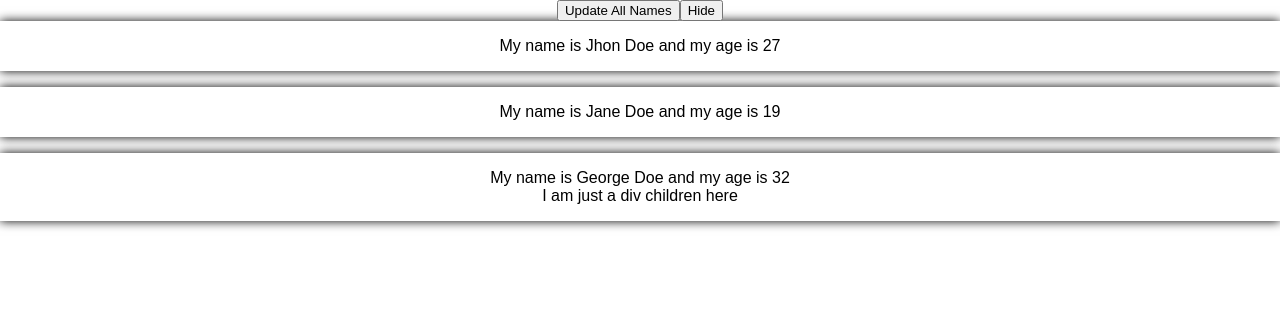
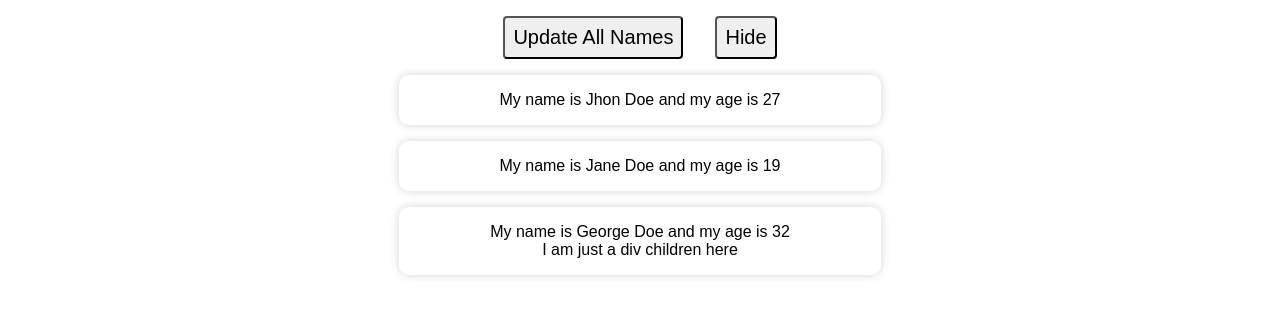
Before and after one commit to alansaldivar87/react-complete-guide, a React (Create React App) app: page / in a window 1280 px wide. Both pictures are taken after a click on the button "Show". Shown: the top 316 px of the page. Built offline with nearby package versions, Linux system fonts and the light colour scheme.

Commit message:
Wrap App with Radium

```diff
--- a/src/App.css
+++ b/src/App.css
@@ -2,27 +2,9 @@
   text-align: center;
 }
 
-.App-logo {
-  animation: App-logo-spin infinite 20s linear;
-  height: 80px;
+.personsList {
+  display: flex;
+  flex-direction: column;
+  justify-content: center;
+  align-items: center;
 }
-
-.App-header {
-  background-color: #222;
-  height: 150px;
-  padding: 20px;
-  color: white;
-}
-
-.App-title {
-  font-size: 1.5em;
-}
-
-.App-intro {
-  font-size: large;
-}
-
-@keyframes App-logo-spin {
-  from { transform: rotate(0deg); }
-  to { transform: rotate(360deg); }
-}
--- a/src/App.js
+++ b/src/App.js
@@ -1,7 +1,7 @@
 import React, { Fragment, useState } from 'react'
 import PropTypes from 'prop-types'
 import Person from './components/Person'
-import Radium from 'radium'
+import Radium, { StyleRoot } from 'radium'
 import './App.css'
 
 const App = props => {
@@ -95,21 +95,42 @@ const App = props => {
 		showPersons
 	} = state
 
+	const btnStyle = {
+		fontSize: '20px',
+		cursor: 'pointer',
+		padding: '8px',
+		borderRadius: '4px',
+		margin: '1rem',
+		':hover': {
+			backgroundColor: 'white'
+		}
+	}
+
 	return (
+		<StyleRoot>
 			<div className="App">
 				<button
+					key="buttonUpdate"
+					style={ btnStyle }
 					onClick={ updateAllNames }
 				>
 					Update All Names
 				</button>
 				<button
+					key="buttonToggle"
+					style={ btnStyle }
 					onClick={ toggleShowPersons }
 				>
 					{ showPersons ? 'Hide' : 'Show' }
 				</button>
 
+				<div
+					className="personsList"
+				>
 					{ showPersons && [...persons.values()].map(renderPerson) }
 				</div>
+			</div>
+		</StyleRoot>
 	)
 }
 
--- a/src/components/Person/index.js
+++ b/src/components/Person/index.js
@@ -1,6 +1,7 @@
 import React from 'react'
 import PropTypes from 'prop-types'
 import classNames from 'classnames'
+import Radium from 'radium'
 import './styles.scss'
 
 const person = props => {
@@ -12,8 +13,16 @@ const person = props => {
 		customClick
 	} = props
 
+	// Possible with Radium
+	const style = {
+		'@media (min-width: 500px)': {
+			width: '450px'
+		}
+	}
+
 	return (
 		<div
+			style={ style }
 			className={
 				classNames(
 					classname,
@@ -36,4 +45,4 @@ person.propTypes = {
 	customClick: PropTypes.func
 }
 
-export default person
+export default Radium(person)
--- a/src/components/Person/styles.scss
+++ b/src/components/Person/styles.scss
@@ -1,5 +1,6 @@
 .person {
     padding: 1em;
     margin-bottom: 1em;
-    box-shadow:  0 0 10px;
+    box-shadow:  0 0 10px lightgrey;
+    border-radius: 10px;
 }
```
Lines whose indentation alone changed are shown as unchanged.
